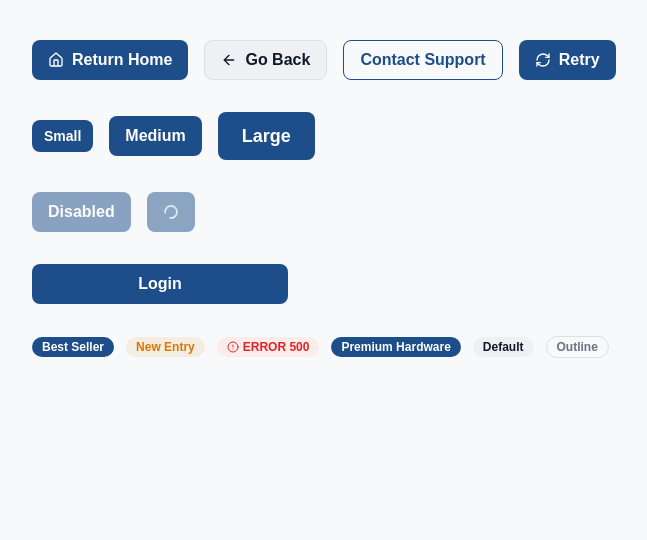
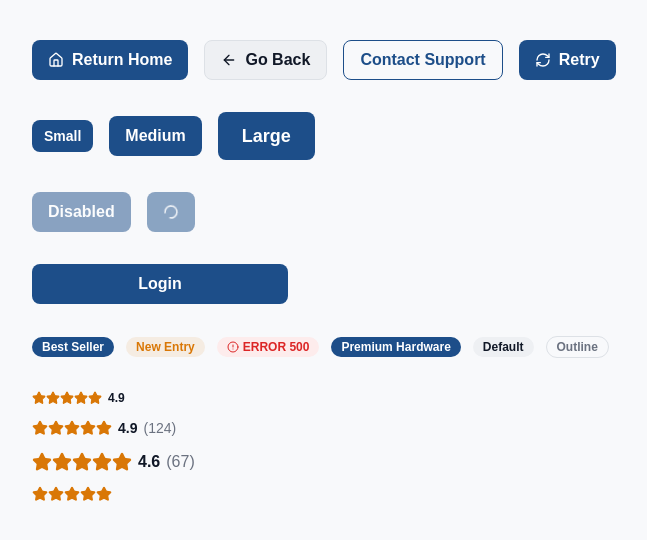
Before and after one commit to momotaun/Annah_E_Commerce, a Next.js app in the folder frontend/: page /playground in a window 1280 px wide. Shown: the top 540 px of the page, without its empty margins (8-655 px from the left). Built offline with nearby package versions, Linux system fonts and the light colour scheme.

Commit message:
feat: add dynamic RatingStars component

```diff
--- /dev/null
+++ b/frontend/src/app/components/ui/RatingStars.tsx
@@ -0,0 +1,61 @@
+import { Star } from "lucide-react";
+import { cn } from "@/src/lib/utils";
+
+export interface RatingStarsProps {
+  rating: number;
+  reviewCount?: number;
+  size?: "sm" | "md" | "lg";
+  showValue?: boolean;
+  showCount?: boolean;
+  className?: string;
+}
+
+const sizeMap = {
+  sm: { star: "h-3.5 w-3.5", text: "text-xs" },
+  md: { star: "h-4 w-4", text: "text-sm" },
+  lg: { star: "h-5 w-5", text: "text-base" },
+};
+
+function RatingStars({
+  rating,
+  reviewCount,
+  size = "md",
+  showValue = true,
+  showCount = true,
+  className,
+}: RatingStarsProps) {
+  const { star, text } = sizeMap[size];
+  const roundedRating = Math.round(rating);
+
+  return (
+    <div className={cn("inline-flex items-center gap-1.5", className)}>
+      <div className="flex items-center">
+        {Array.from({ length: 5 }).map((_, i) => (
+          <Star
+            key={i}
+            className={cn(
+              star,
+              i < roundedRating
+                ? "fill-warning-500 text-warning-500"
+                : "fill-gray-100 text-gray-200"
+            )}
+          />
+        ))}
+      </div>
+
+      {showValue && (
+        <span className={cn(text, "font-semibold text-gray-900")}>
+          {rating.toFixed(1)}
+        </span>
+      )}
+
+      {showCount && reviewCount !== undefined && (
+        <span className={cn(text, "text-gray-500")}>
+          ({reviewCount})
+        </span>
+      )}
+    </div>
+  );
+}
+
+export default RatingStars;
--- a/frontend/src/app/playground/page.tsx
+++ b/frontend/src/app/playground/page.tsx
@@ -1,5 +1,6 @@
 import Button from "@/src/app/components/ui/Button";
 import Badge from "@/src/app/components/ui/Badge";
+import RatingStars from "@/src/app/components/ui/RatingStars";
 import { Home, ArrowLeft, RefreshCw, AlertCircle } from "lucide-react";
 
 export default function PlaygroundPage() {
@@ -43,6 +44,13 @@ export default function PlaygroundPage() {
         <Badge variant="default">Default</Badge>
         <Badge variant="outline">Outline</Badge>
         </div>
+
+        <div className="flex flex-col gap-3">
+            <RatingStars rating={4.9} size="sm" showCount={false} />
+            <RatingStars rating={4.9} reviewCount={124} size="md" />
+            <RatingStars rating={4.6} reviewCount={67} size="lg" />
+            <RatingStars rating={4.9} showValue={false} showCount={false} />
+        </div>
     </div>
   );
 }
```
